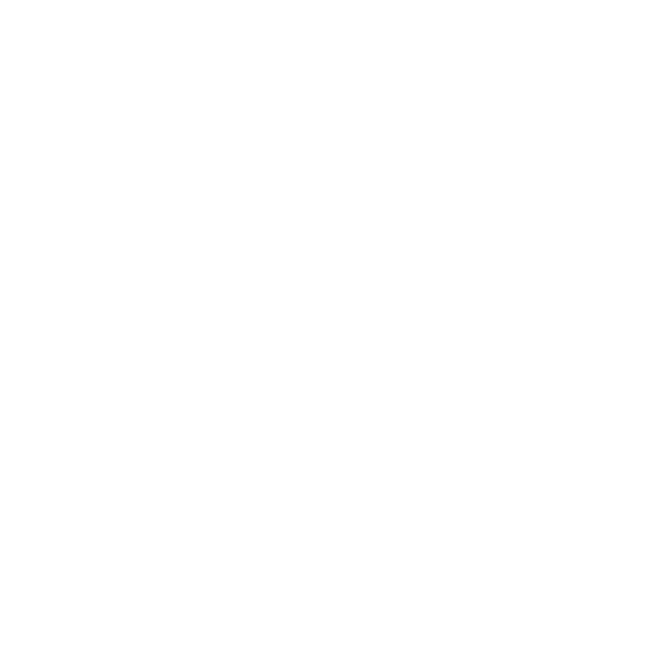
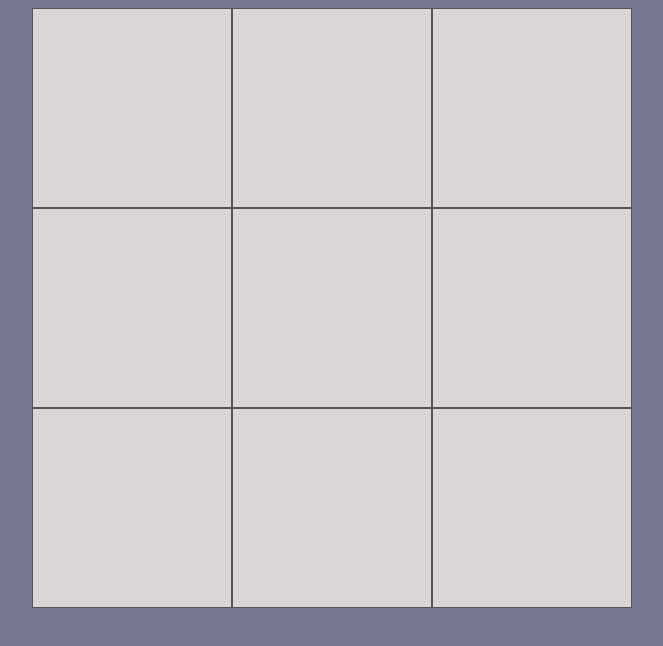
Before and after one commit to pakoszg/tictactoe, a plain HTML site: page index.html in a window 1280 px wide. Shown: the whole page, without its empty margins (308-971 px from the left). Drawn offline with Linux system fonts and the light colour scheme.

```diff
--- a/index.html
+++ b/index.html
@@ -5,10 +5,21 @@
     <meta http-equiv="X-UA-Compatible" content="IE=edge">
     <meta name="viewport" content="width=device-width, initial-scale=1.0">
     <title>Tictactoe</title>
-    <link rel=¨stylesheet¨ type=¨text/css¨ href=¨style.css¨>
+    <link rel="stylesheet" href="style.css">
 
 </head>
 <body>
+    <div class="game-board">
+        <div class="box"></div>
+        <div class="box"></div>
+        <div class="box"></div>
+        <div class="box"></div>
+        <div class="box"></div>
+        <div class="box"></div>
+        <div class="box"></div>
+        <div class="box"></div>
+        <div class="box"></div>
+    </div>
 
 <script src="logic.js"> </script>
 </body>
--- a/logic.js
+++ b/logic.js
@@ -0,0 +1,38 @@
+//   You’re going to store the gameboard as an array inside of a Gameboard object, so start there!
+// Your players are also going to be stored in objects… and you’re probably going to want an object to control
+// the flow of the game itself.
+// Your main goal here is to have as little global code as possible.
+//Try tucking everything away inside of a module or factory.
+// Rule of thumb: if you only ever need ONE of something (gameBoard, displayController), use a module.
+// If you need multiples of something (players!), create them with factories.
+// Set up your HTML and write a JavaScript function that will render the contents of the gameboard array to the webpage
+// (for now you can just manually fill in the array with "X"s and "O"s)
+
+const Board = (() => {
+    const gameBoard = ["X", "O", "X", "O"];
+    const allDivs = document.querySelectorAll('.box');
+    const showDivs = () => {
+        console.log(allDivs);
+    }
+    const populateDisplay = () => {
+        for (let i = 0; i < gameBoard.length; i++) {
+            allDivs[i].innerText = gameBoard[i];
+        }
+    }
+    return {
+        gameBoard,
+        showDivs,
+        populateDisplay
+    }
+
+})();
+
+const displayController = (() => {
+
+
+})();
+
+const player1 = () => {
+    score = 0;
+
+};
--- a/style.css
+++ b/style.css
@@ -0,0 +1,22 @@
+.game-board {
+  display: grid;
+  grid-template-rows: 200px 200px 200px;
+  grid-template-columns: 200px 200px 200px;
+  background-color: rgb(163, 199, 104);
+}
+
+body {
+  background-color: rgb(119, 119, 145);
+  display: flex;
+  justify-content: center;
+}
+
+.box {
+  background: rgb(220, 213, 213);
+  border: 1px solid #555;
+  display: flex;
+  align-items: center;
+  justify-content: center;
+  color: rgb(0, 0, 0);
+  font-size: 150px;
+}
```
